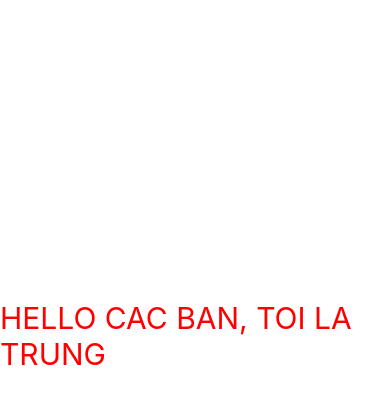
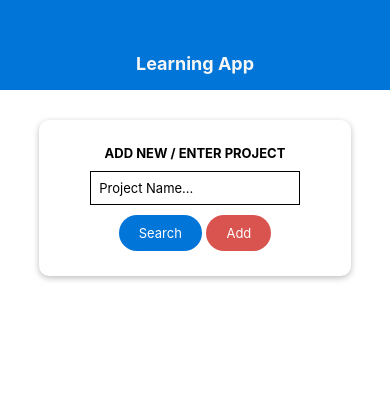
Before and after one commit to Trung28899/ReactNative-Learning-Projects, a React Native app: screen / in a window 390 px wide. Shown: the top 404 px of the page. Built offline with nearby package versions, Linux system fonts and the light colour scheme.

Commit message:
Search Project UI Done

```diff
--- a/App.js
+++ b/App.js
@@ -1,10 +1,12 @@
 import React from "react";
 import { StyleSheet, View, Text } from "react-native";
 import StartApp from "./App/StartApp/StartApp";
+import Header from "./components/Header";
 
 export default function App() {
   return (
     <View style={styles.screen}>
+      <Header title="Learning App" />
       <StartApp />
     </View>
   );
--- a/App/StartApp/StartApp.js
+++ b/App/StartApp/StartApp.js
@@ -1,11 +1,22 @@
 import React from "react";
-import { View, Text, StyleSheet } from "react-native";
+import { View, Text, Button } from "react-native";
 import styles from "./StartAppStyle";
+import Card from "../../components/Card";
+import CustomInput from "../../components/CustomInput";
+import Colors from "../../constants/colors";
+import MainButton from "../../components/MainButton";
 
 const StartApp = () => {
   return (
     <View style={styles.appContainer}>
-      <Text style={styles.text}>HELLO CAC BAN, TOI LA TRUNG</Text>
+      <Card style={styles.card}>
+        <Text style={styles.text}>ADD NEW / ENTER PROJECT</Text>
+        <CustomInput />
+        <View style={styles.buttonContainer}>
+          <MainButton backgroundColor={Colors.primary}>Search</MainButton>
+          <MainButton backgroundColor={Colors.danger}>Add</MainButton>
+        </View>
+      </Card>
     </View>
   );
 };
--- a/App/StartApp/StartAppStyle.js
+++ b/App/StartApp/StartAppStyle.js
@@ -1,14 +1,30 @@
 import { StyleSheet } from "react-native";
+import Colors from "../../constants/colors";
 
 const styles = StyleSheet.create({
   appContainer: {
     flex: 1,
-    paddingTop: 300,
     fontSize: 30,
+    paddingTop: 30,
+    alignItems: "center",
   },
   text: {
-    color: "red",
-    fontSize: 30,
+    color: Colors.black,
+    fontWeight: "bold",
+    fontSize: 13,
+  },
+  card: {
+    width: "80%",
+    alignItems: "center",
+  },
+  buttonContainer: {
+    flexDirection: "row",
+    justifyContent: "space-around",
+    width: "60%",
+    paddingTop: 10,
+  },
+  buttonStyle: {
+    padding: 100,
   },
 });
 
--- /dev/null
+++ b/components/Card.js
@@ -0,0 +1,26 @@
+import React from "react";
+import { View, StyleSheet, Text } from "react-native";
+
+const Card = (props) => {
+  return (
+    <View style={{ ...styles.card, ...props.style }}>{props.children}</View>
+  );
+};
+
+const styles = StyleSheet.create({
+  card: {
+    shadowColor: "black",
+    shadowOffset: {
+      width: 0,
+      height: 2,
+    },
+    shadowRadius: 6,
+    shadowOpacity: 0.26,
+    backgroundColor: "white",
+    elevation: 8,
+    padding: 25,
+    borderRadius: 10,
+  },
+});
+
+export default Card;
--- /dev/null
+++ b/components/CustomInput.js
@@ -0,0 +1,35 @@
+import React from "react";
+import { View, StyleSheet, TextInput } from "react-native";
+
+const CustomInput = () => {
+  return (
+    <View style={styles.inputContainer}>
+      <TextInput placeholder="Project Name..." style={styles.input} />
+    </View>
+  );
+};
+
+/*
+<TextInput
+          placeholder="Course Goal"
+          style={styles.input}
+          onChangeText={onChange}
+          value={enteredGoal}
+        />
+
+*/
+
+const styles = StyleSheet.create({
+  inputContainer: {
+    width: "80%",
+  },
+  input: {
+    fontSize: 13,
+    borderColor: "black",
+    borderWidth: 1.5,
+    marginTop: 10,
+    padding: 8,
+  },
+});
+
+export default CustomInput;
--- /dev/null
+++ b/components/Header.js
@@ -0,0 +1,30 @@
+import React from "react";
+import { View, Text, StyleSheet } from "react-native";
+import Colors from "../constants/colors.js";
+
+const Header = (props) => {
+  return (
+    <View style={styles.header}>
+      <Text style={styles.headerTitle}>{props.title}</Text>
+    </View>
+  );
+};
+
+const styles = StyleSheet.create({
+  header: {
+    width: "100%",
+    height: 90,
+    paddingTop: 36,
+    backgroundColor: Colors.primary,
+    alignItems: "center",
+    justifyContent: "center",
+    fontWeight: "800",
+  },
+  headerTitle: {
+    color: Colors.faded,
+    fontWeight: "bold",
+    fontSize: 18,
+  },
+});
+
+export default Header;
--- /dev/null
+++ b/components/MainButton.js
@@ -0,0 +1,36 @@
+import React from "react";
+import { View, Text, StyleSheet, TouchableOpacity } from "react-native";
+
+const MainButton = (props) => {
+  return (
+    <TouchableOpacity
+      activeOpacity={0.6}
+      onPress={() => {
+        console.log("pressed");
+      }}
+    >
+      <View
+        style={{
+          backgroundColor: props.backgroundColor || "black",
+          ...styles.button,
+        }}
+      >
+        <Text style={styles.buttonText}>{props.children}</Text>
+      </View>
+    </TouchableOpacity>
+  );
+};
+
+const styles = StyleSheet.create({
+  button: {
+    paddingVertical: 10,
+    paddingHorizontal: 20,
+    borderRadius: 20,
+  },
+  buttonText: {
+    color: "white",
+    fontSize: 13,
+  },
+});
+
+export default MainButton;
--- /dev/null
+++ b/constants/colors.js
@@ -0,0 +1,7 @@
+export default {
+  primary: "#0275d8",
+  danger: "#d9534f",
+  faded: "#f7f7f7",
+  black: "black",
+  accent: "black",
+};
```
